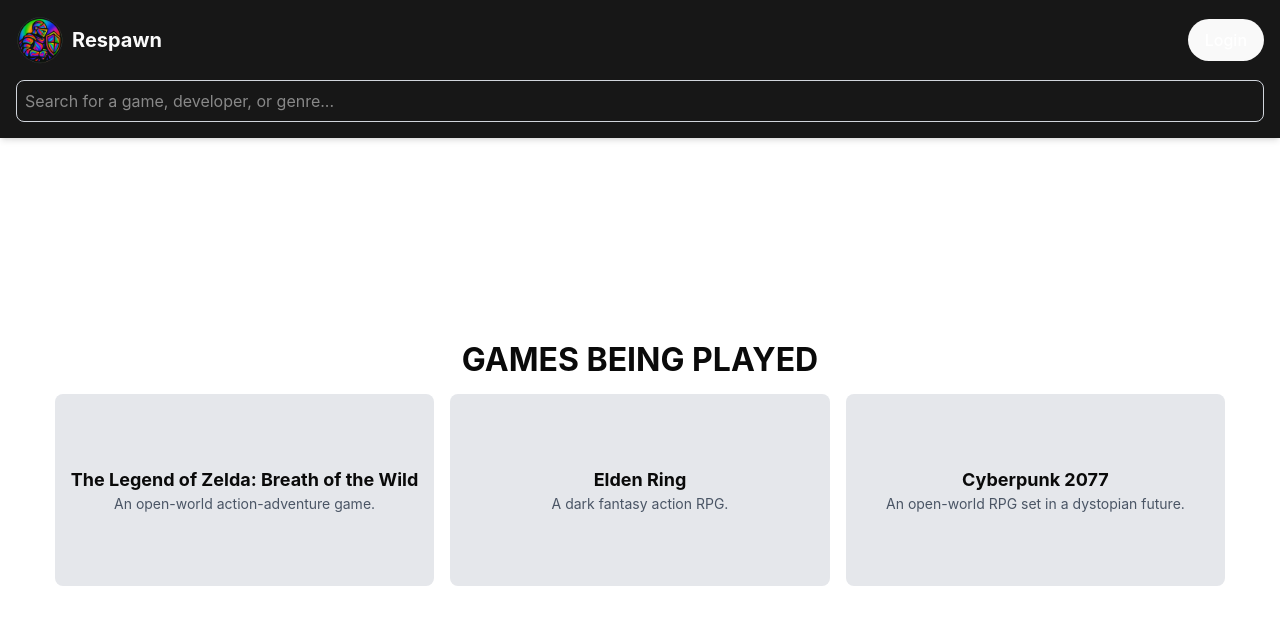
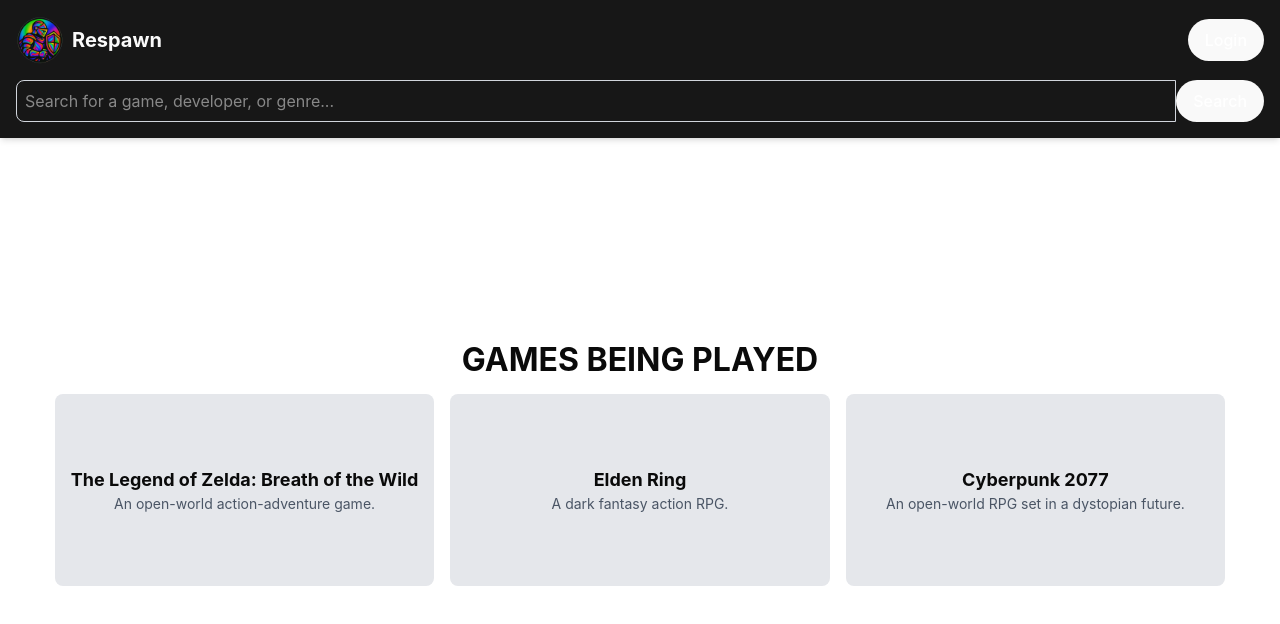
Before and after one commit to apoborka/Respawn, a React (Vite) app in the folder client/: page /search in a window 1280 px wide. Shown: the top 624 px of the page. Built offline with nearby package versions, Linux system fonts and the light colour scheme.

Commit message:
Added search button to Header component

```diff
--- a/client/src/components/Header.tsx
+++ b/client/src/components/Header.tsx
@@ -35,21 +35,27 @@
 
             <button
               onClick={handleLoginClick}
-              className="ml-4 px-4 py-2 rounded-md border border-white text-white hover:bg-white hover:text-primary transition"
+              className="ml-4 px-4 py-2 rounded-md border border-white text-white hover:bg-white hover:text-red-500 transition"
             >
               Login
             </button>
           </div>
 
           {/* Search Bar */}
-          <div className="mt-4 w-full">
+          <div className="mt-4 w-full flex">
             <input
               type="text"
               placeholder="Search for a game, developer, or genre..."
               value={searchQuery}
               onChange={(e) => setSearchQuery(e.target.value)}
-              className="w-full p-2 rounded-md border border-gray-300"
+              className="flex-grow p-2 rounded-l-md border border-gray-300"
             />
+            <button
+              onClick={() => console.log(`Searching for: ${searchQuery}`)} // Replace with actual search logic
+              className="px-4 py-2 bg-primary text-white border border-white hover:text-red-500 hover:bg-primary-dark transition"
+            >
+              Search
+            </button>
           </div>
         </div>
       </header>
```
